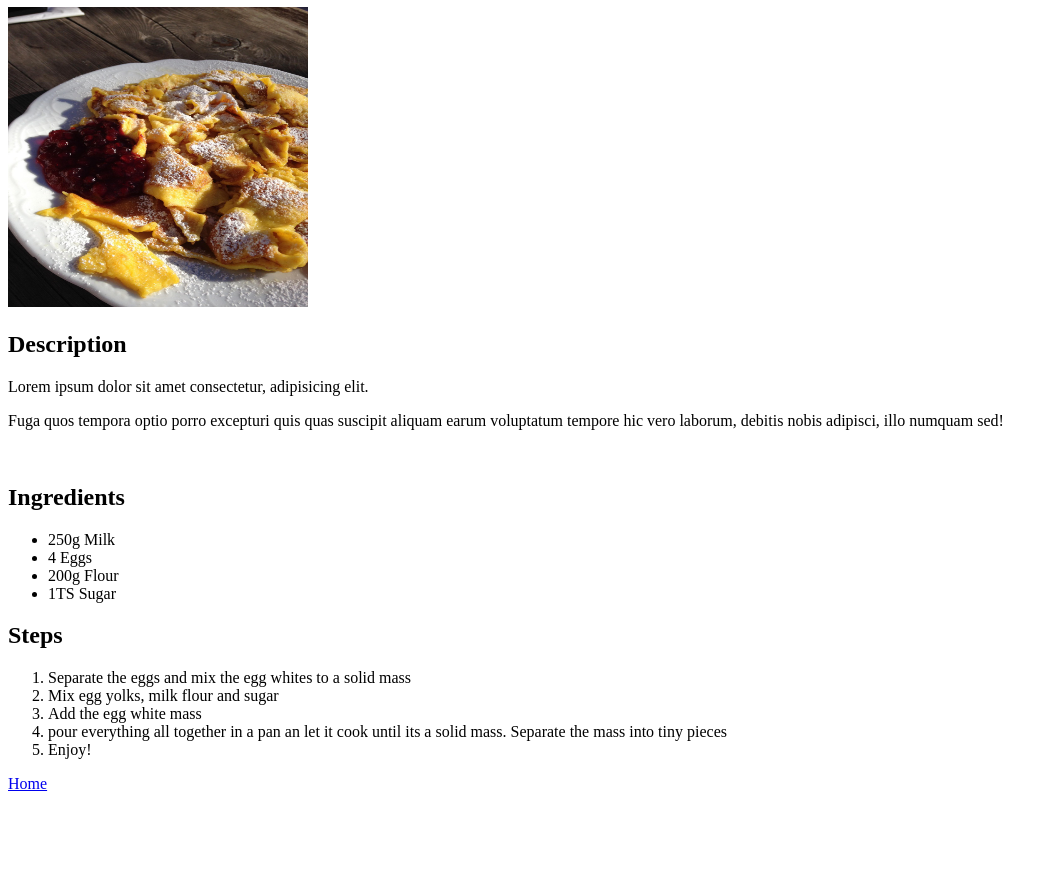
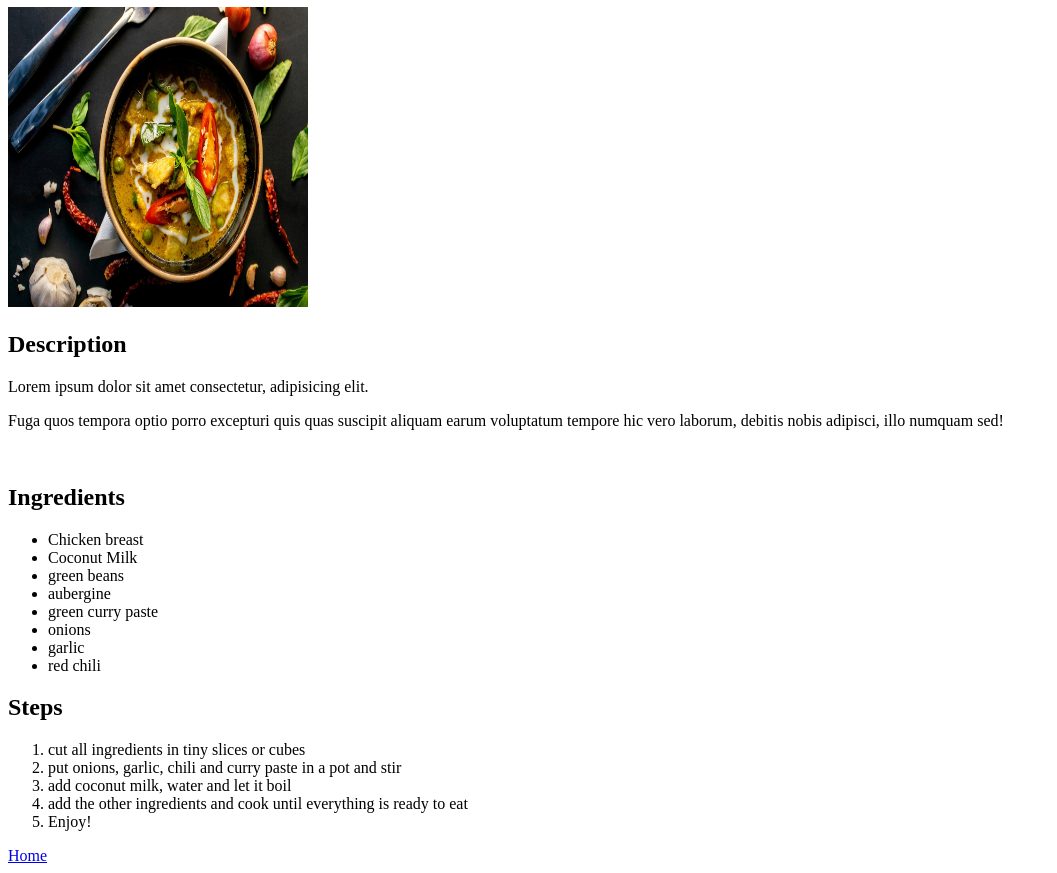
Before and after one commit to konstantin94reicher/odin-recipes, a plain HTML site: page recipes/green_curry.html in a window 1280 px wide. Shown: the part 73-946 px from the top of the page, without its empty margins (0-1057 px from the left). Before the commit the page ends 874 px from the top, so only its background shows below. Drawn offline with Linux system fonts and the light colour scheme.

Commit message:
edited green curry recipe added picture, description, ingredients and steps

```diff
--- a/recipes/green_curry.html
+++ b/recipes/green_curry.html
@@ -3,13 +3,13 @@
 <head>
     <meta charset="UTF-8">
     <meta name="viewport" content="width=device-width, initial-scale=1.0">
-    <title>Recipe Kaiserschmarrn</title>
+    <title>Recipe Green coconut curry</title>
 </head>
 <body>
-    <h1>The Kaiserschmarrn</h1>
+    <h1>Green coconut curry</h1>
     <img
-        src="../images/kaiserschmarrn.jpg"
-        alt="Picture of the Kaiserschmarrn"
+        src="../images/green_curry.jpg"
+        alt="Picture of the green coconut curry"
         height="300"
         width="300"><br>
     <h2>Description</h2>
@@ -17,17 +17,21 @@
     <p>Fuga quos tempora optio porro excepturi quis quas suscipit aliquam earum voluptatum tempore hic vero laborum, debitis nobis adipisci, illo numquam sed!</p><br>
     <h2>Ingredients</h2>
     <ul>
-        <li>250g Milk</li>
-        <li>4 Eggs</li>
-        <li>200g Flour</li>
-        <li>1TS Sugar</li>
+        <li>Chicken breast</li>
+        <li>Coconut Milk</li>
+        <li>green beans</li>
+        <li>aubergine</li>
+        <li>green curry paste</li>
+        <li>onions</li>
+        <li>garlic</li>
+        <li>red chili</li>
     </ul>
     <h2>Steps</h2>
     <ol>
-        <li>Separate the eggs and mix the egg whites to a solid mass</li>
-        <li>Mix egg yolks, milk flour and sugar</li>
-        <li>Add the egg white mass</li>
-        <li>pour everything all together in a pan an let it cook until its a solid mass. Separate the mass into tiny pieces</li>
+        <li>cut all ingredients in tiny slices or cubes</li>
+        <li>put onions, garlic, chili and curry paste in a pot and stir</li>
+        <li>add coconut milk, water and let it boil</li>
+        <li>add the other ingredients and cook until everything is ready to eat</li>
         <li>Enjoy!</li>
     </ol>
     <a href="../index.html">Home</a>
```
